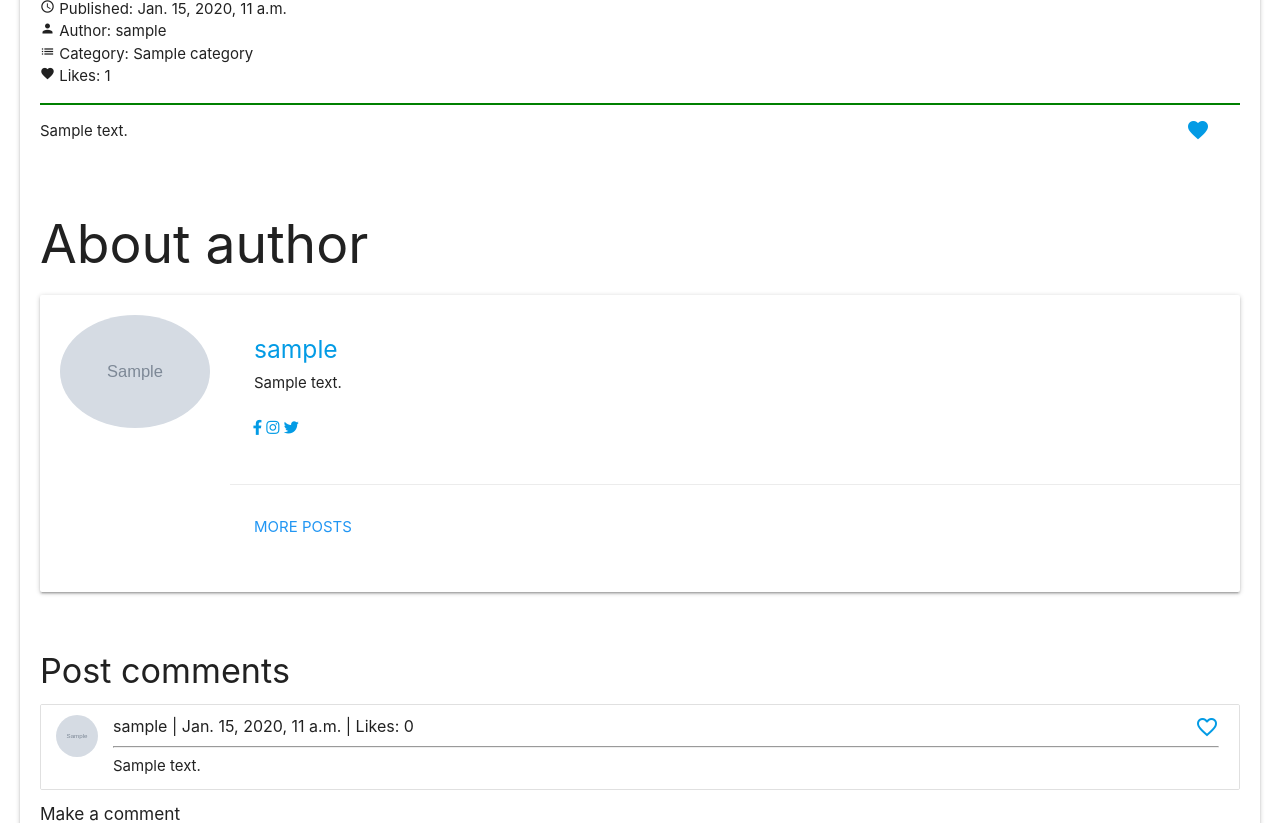
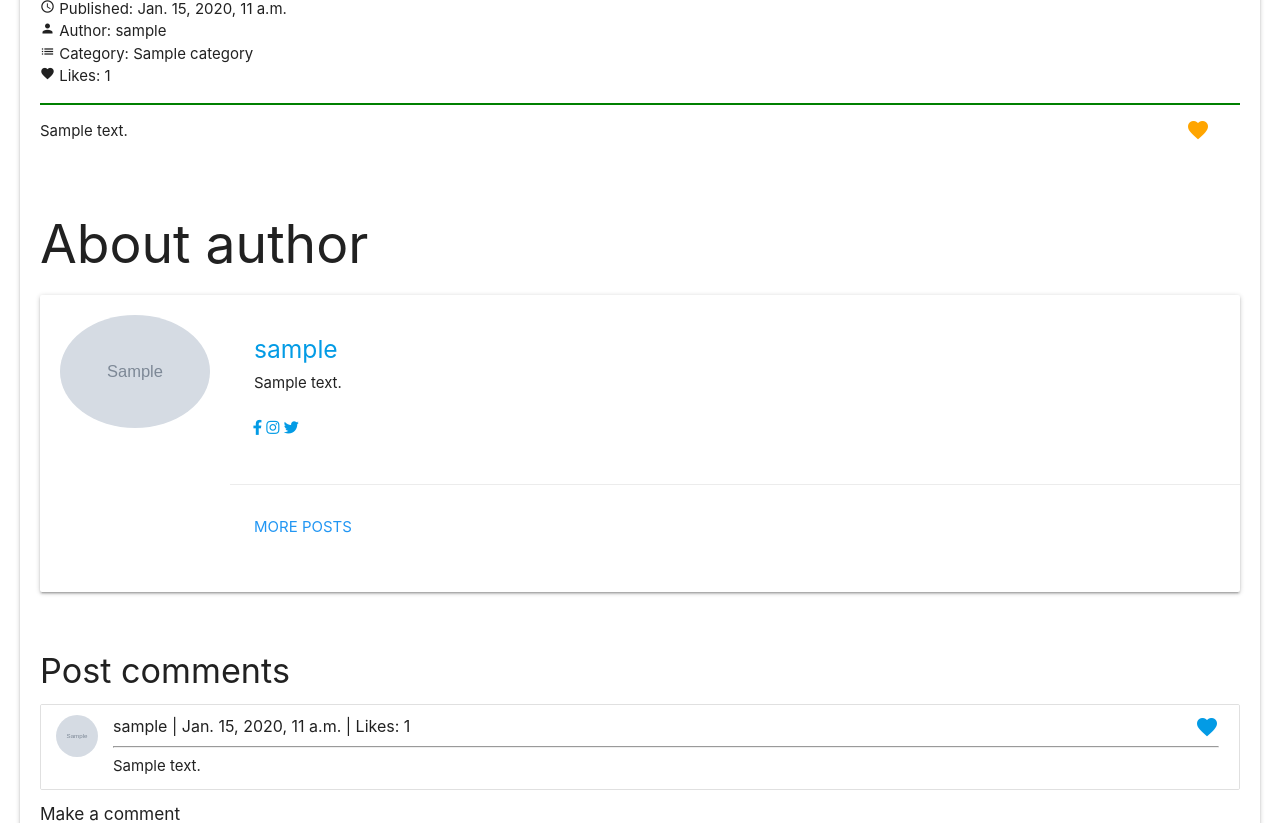
Before and after one commit to clirimfurriku/DjangoBlog, a Django app: page /blog/1 in a window 1280 px wide. Shown: the part 514-1337 px from the top of the page. Run offline with Django 3.2, Linux system fonts and the light colour scheme; a user stored in the database is signed in; tables that the repository leaves empty hold one stand-in row (values such as "Sample post"); grey boxes marked "Sample" are stand-in pictures; data that the repository does not hold is empty.

Commit message:
Change blogpost_detail like icon color (frontend)

```diff
--- a/blog/templates/blog/blogpost_detail.html
+++ b/blog/templates/blog/blogpost_detail.html
@@ -46,11 +46,13 @@
                         <a class="right" href="javascript:void(0)" onclick="SwitchStar(this.id, 'post', 'likeCount')"
                            id="post-{{ object.id }}" style="margin:30px">
                             {% has_user_liked content=object user=user as is_liked %}
-                            {% if is_liked %}
-                                <i class="material-icons">favorite</i>
-                            {% else %}
-                                <i class="material-icons">favorite_border</i>
-                            {% endif %}
+                            <i class="material-icons" style="color: orange">
+                                {% if is_liked %}
+                                    favorite
+                                {% else %}
+                                    favorite_border
+                                {% endif %}
+                            </i>
                         </a>
                     {% else %}
                         <a class="right" href="{% url 'account:login' %}" id="post-{{ object.id }}" style="margin:30px">
```
